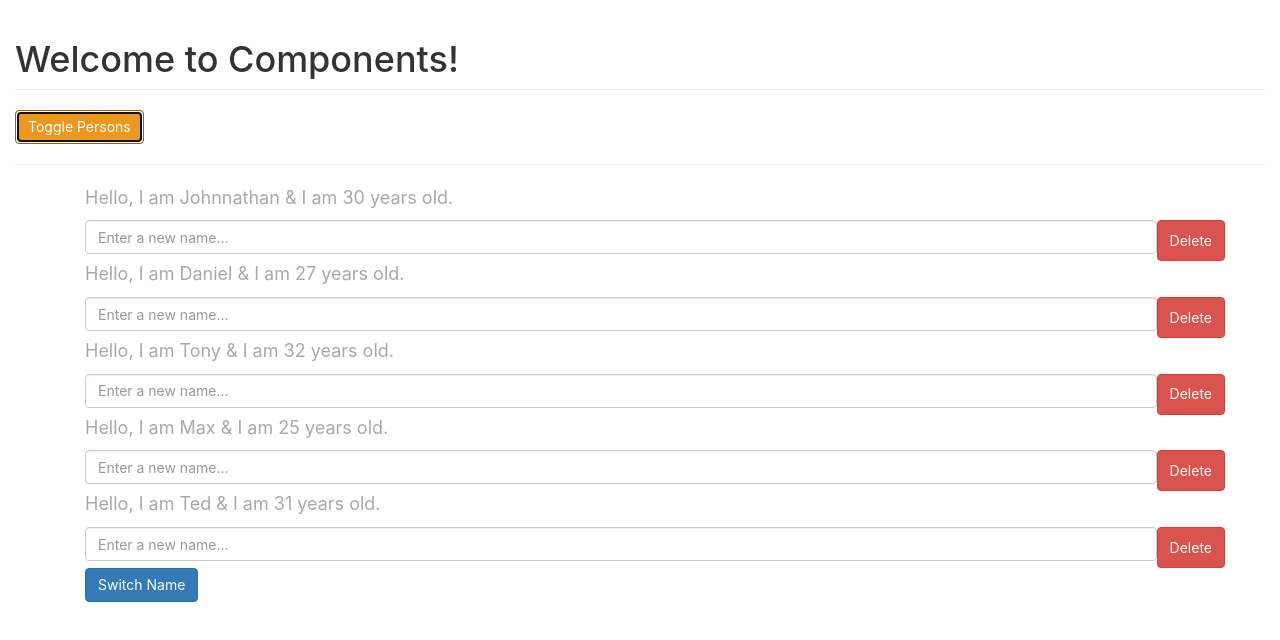
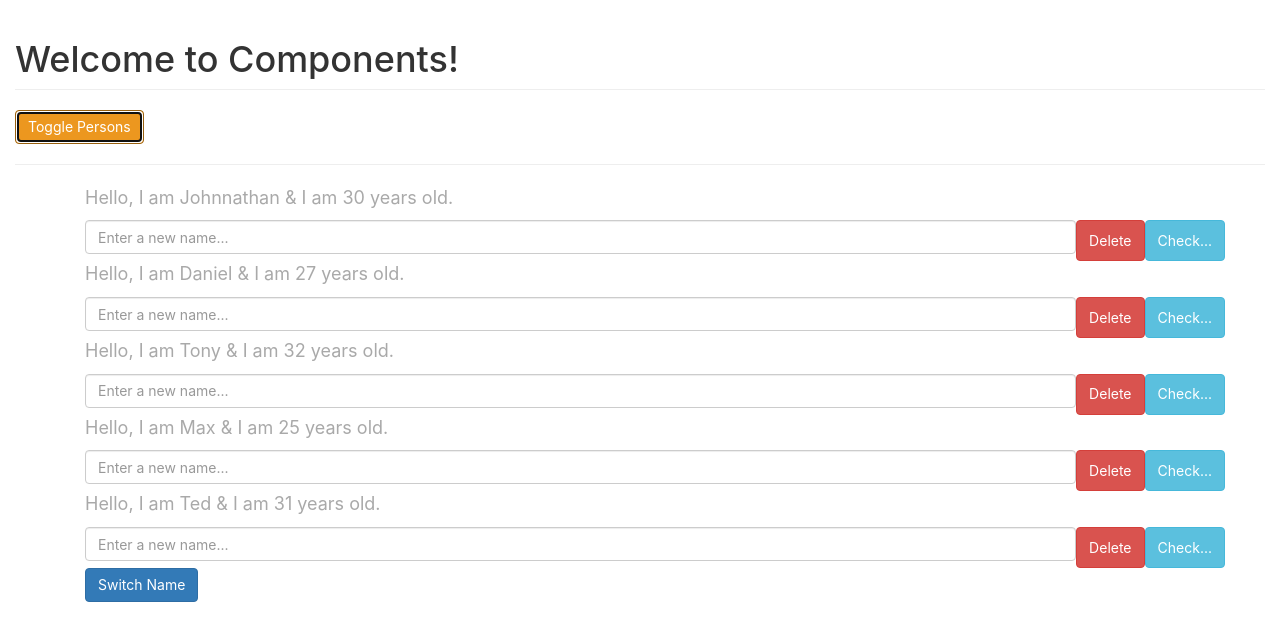
Before and after one commit to arunkudiyal/fsd_elite_react_01, a React (Create React App) app: page / in a window 1280 px wide. Both pictures are taken after a click on the button "Toggle Persons". Shown: the top 640 px of the page. Built offline with nearby package versions, Linux system fonts and the light colour scheme.

Commit message:
HOCs & PureComponent

```diff
--- a/src/App.js
+++ b/src/App.js
@@ -1,5 +1,7 @@
 import { Component } from "react";
-import Person from "./components/Person";
+import Person from "./components/Person/Person";
+
+import Aux from "./components/HOC/Aux";
 
 class App extends Component {
   // State -> A Way to create & manage your own data within the comp.
@@ -95,7 +97,7 @@ class App extends Component {
     }
 
     return (
-      <div>
+      <Aux>
         <div className="container-fluid">
           <h1 className="page-header">{this.props.appTitle}</h1>
           <button onClick={this.togglePersonHandler} className='btn btn-warning'>Toggle Persons</button> <hr />
@@ -104,7 +106,7 @@ class App extends Component {
           {persons}
         </div>
         {/* { this.state.showPersons ? JSX : null } */}
-      </div>
+      </Aux>
     )
   }
 }
--- /dev/null
+++ b/src/components/HOC/Aux.js
@@ -0,0 +1,4 @@
+const Aux = (props) => {
+    return <div className = 'my-aux-class' > { props.children } < /div>
+}
+export default Aux;
--- a/src/components/Person.jsx
+++ b/src/components/Person/Person.jsx
@@ -1,10 +1,12 @@
-import { Component } from 'react'
+import { PureComponent } from 'react'
 import './Person.css'
 
-class Person extends Component {
+class Person extends PureComponent {
     constructor(props) {
         super(props)
-        this.state = {}
+        this.state = {
+            sampleState: 'This is a Sample State'
+        }
     }
 
     static getDerivedStateFromProps(props, state) {
@@ -12,12 +14,13 @@ class Person extends Component {
         return state
     }
 
-    shouldComponentUpdate(newProps, newState) {
-        console.log(`[Person.js] shouldComponentUpdate()`)
-        console.log(newProps)
-        console.log(newState)
-        return true
-    }
+    // shouldComponentUpdate(newProps, newState) {
+    //     if(this.props.name !== newProps.name || this.props.name !== newProps.name || this.props.name !== newProps.name || this.props.name !== newProps.name) {
+    //         return true
+    //     } else {
+    //         return false
+    //     }
+    // }
 
     getSnapshotBeforeUpdate() {
         console.log(`[Person.js] getSnapshotBeforeUpdate()`)
@@ -26,6 +29,10 @@ class Person extends Component {
 
     componentDidUpdate() {
         console.log(`[Person.js] componentDidUpdate()`)
+    }
+
+    checkInfo = () => {
+        this.setState({sampleState: 'Updated Sample State'})
     }
 
     render() {
@@ -37,6 +44,7 @@ class Person extends Component {
                 <div style={{ display: 'flex' }}>
                     <input onChange={this.props.changed} className='form-control' type="text" placeholder='Enter a new name...' /> <hr />
                     <button onClick={this.props.deleted} className='btn btn-danger'>Delete</button>
+                    <button onClick={this.checkInfo} className='btn btn-info'>Check...</button>
                 </div>
             </div>
         )
```
Also changed, not shown: src/components/Person/Person.css (renamed from src/components/Person.css).
